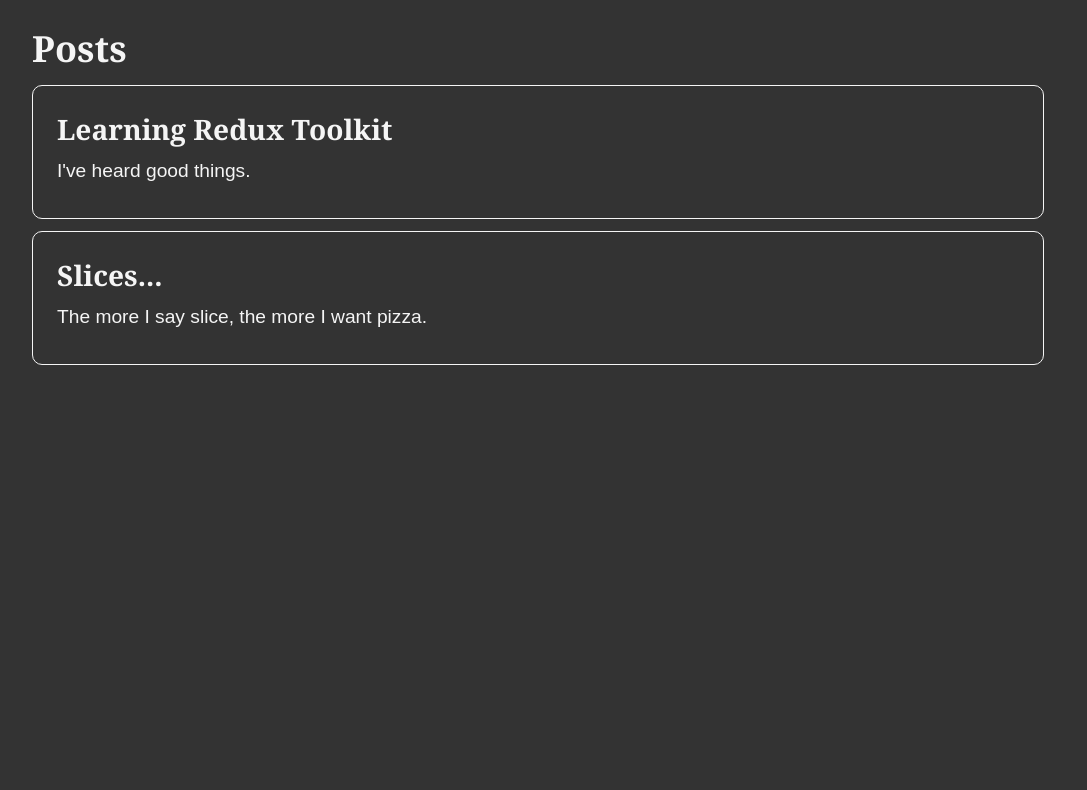
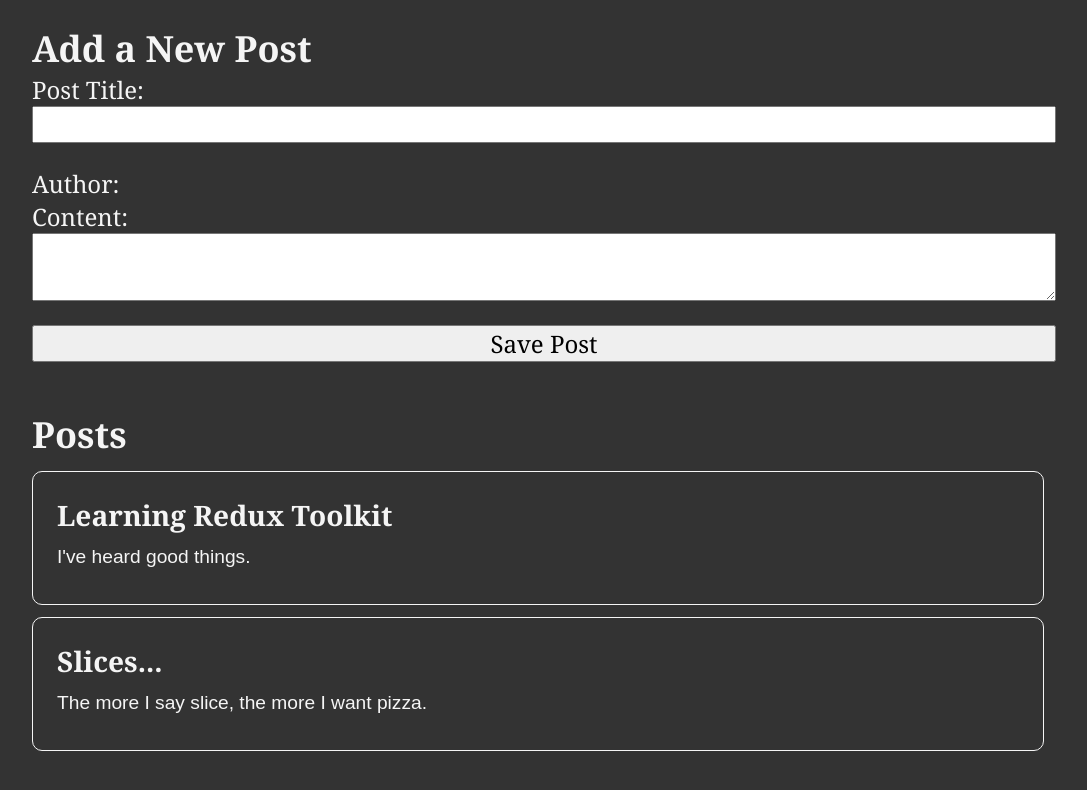
Before and after one commit to AStoychev/redux, a React (Create React App) app: page / in a window 1280 px wide. Shown: the top 790 px of the page, without its empty margins (96-1183 px from the left). Built offline with nearby package versions, Linux system fonts and the light colour scheme.

Commit message:
Task two from redux

```diff
--- a/src/App.js
+++ b/src/App.js
@@ -1,8 +1,10 @@
 import PostList from "./features/posts/PostList";
+import AddPostForm from "./features/posts/AddPostForm";
 
 function App() {
     return (
         <div className="App">
+            <AddPostForm />
             <PostList />
         </div>
     );
--- /dev/null
+++ b/src/features/posts/AddPostForm.js
@@ -0,0 +1,61 @@
+import { useState } from "react";
+import { useDispatch } from "react-redux";
+import { nanoid } from "@reduxjs/toolkit";
+
+import { postAdded } from "./postsSlice";
+
+const AddPostForm = () => {
+    const dispatch = useDispatch();
+
+    const [title, setTitle] = useState('');
+    const [content, setContent] = useState('');
+
+    const onSavePostClicked = () => {
+        if(title && content) {
+            dispatch (
+                postAdded(title, content)
+            )
+
+            setTitle('');
+            setContent('');
+        }
+    }
+
+    const onTitleChanged = e => setTitle(e.target.value);
+    const onContentChanged = e => setContent(e.target.value);
+
+    return (
+        <section>
+            <h2>Add a New Post</h2>
+            <form>
+                <label htmlFor="postTitle">Post Title:</label>
+                <input
+                    type="text"
+                    id="postTitle"
+                    name="postTitle"
+                    value={title}
+                    onChange={onTitleChanged}
+                />
+                <label htmlFor="postAuthor">Author:</label>
+                {/* <select id="postAuthor" value={userId} onChange={onAuthorChanged}>
+                    <option value=""></option>
+                    {usersOptions}
+                </select> */}
+                <label htmlFor="postContent">Content:</label>
+                <textarea
+                    id="postContent"
+                    name="postContent"
+                    value={content}
+                    onChange={onContentChanged}
+                />
+                <button
+                    type="button"
+                    onClick={onSavePostClicked}
+                    // disabled={!canSave}
+                >Save Post</button>
+            </form>
+        </section>
+    )
+}
+
+export default AddPostForm
--- a/src/features/posts/postsSlice.js
+++ b/src/features/posts/postsSlice.js
@@ -1,4 +1,4 @@
-import { createSlice } from "@reduxjs/toolkit";
+import { createSlice, nanoid } from "@reduxjs/toolkit";
 
 const initialState = [
     {
@@ -16,9 +16,26 @@
 const postSlice = createSlice({
     name: 'posts',
     initialState,
-    reducers: {}
+    reducers: {
+        postAdded: {
+            reducer(state, action) {
+                state.push(action.payload)
+            },
+            prepare(title, content) {
+                return {
+                    payload: {
+                        id: nanoid(),
+                        title,
+                        content
+                    }
+                }
+            }
+        }
+    }
 })
 
-export const selectAllPosts = (state) => state.posts
+export const selectAllPosts = (state) => state.posts;
+
+export const { postAdded } = postSlice.actions;
 
 export default postSlice.reducer
```
